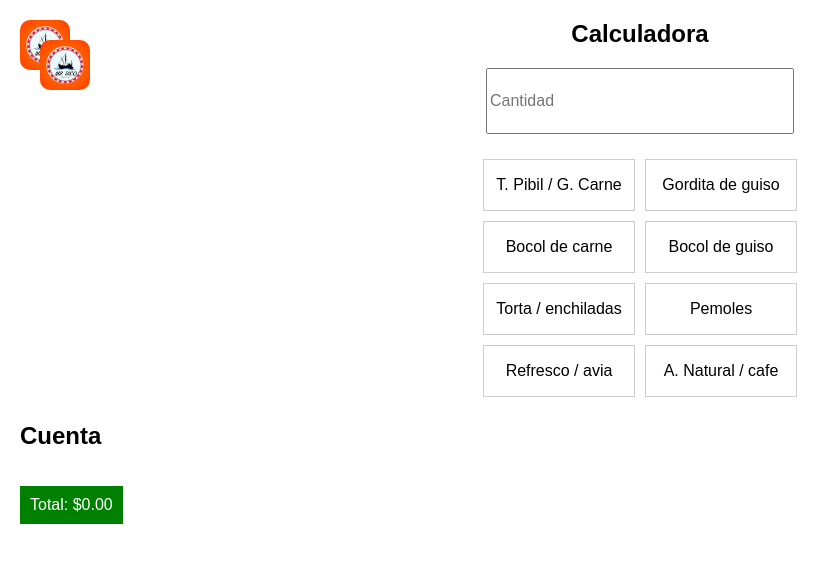
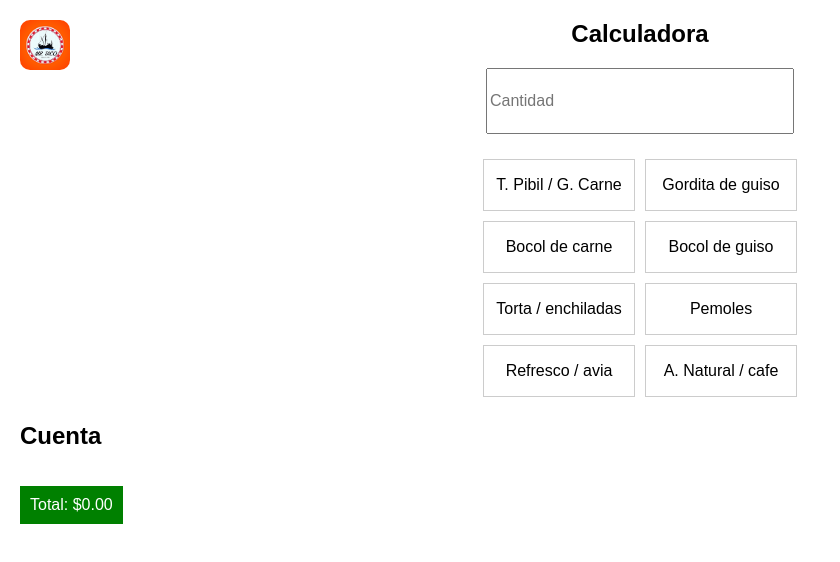
Before and after one commit to axlcrvz/calculadora, a plain HTML site: page index.html in a window 1280 px wide. Shown: the whole page, without its empty margins (0-840 px from the left). Drawn offline with Linux system fonts and the light colour scheme.

Commit message:
Update index.html

```diff
--- a/index.html
+++ b/index.html
@@ -76,7 +76,6 @@
 <body>
     <img id="logo" src="images/logo.png" alt="Logo">
     <div id="calculator">
-        <img id="logo" src="images/logo.png" alt="Logo">
         <h2>Calculadora</h2>
         <input type="tel" id="inputNumber" placeholder="Cantidad" pattern="[0-9]*" oninput="checkInput()">
     </div>
```
